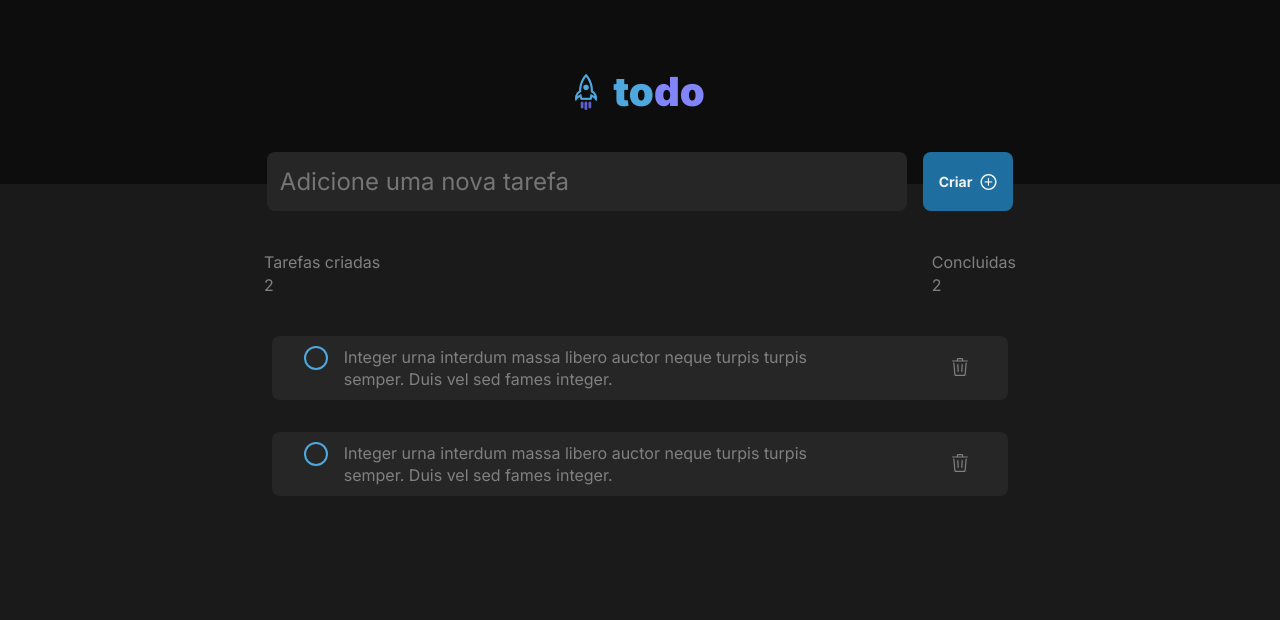
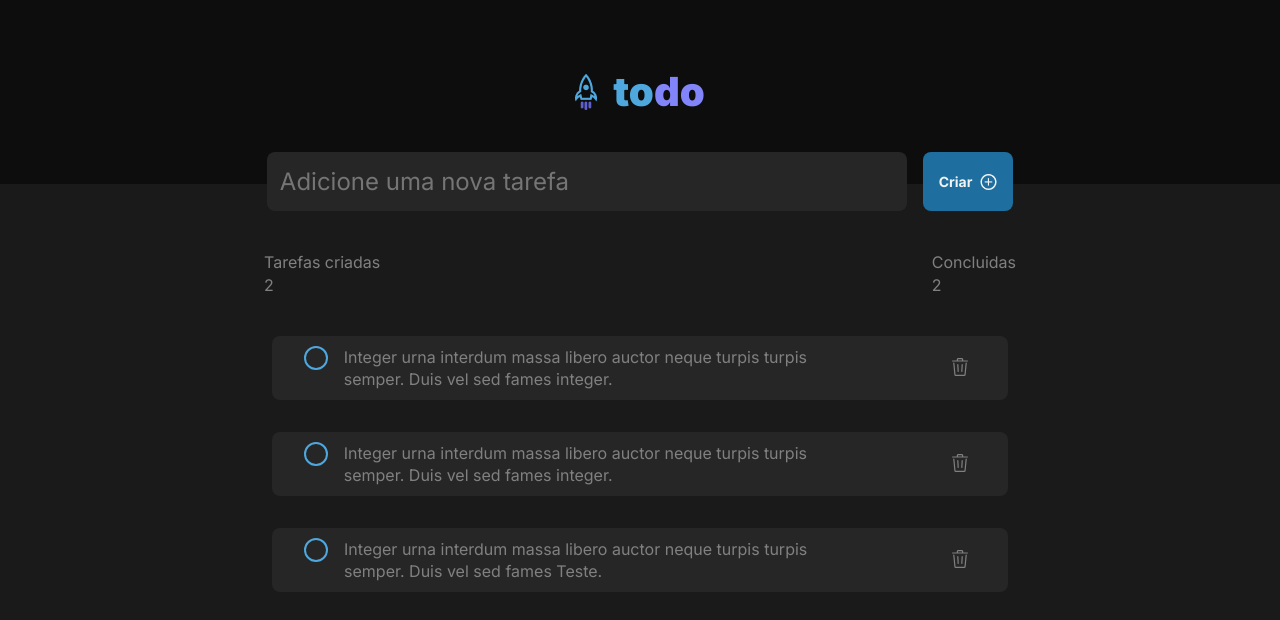
Before and after one commit to iuryescano/toDoListJsx, a React (Vite) app: page / in a window 1280 px wide. Shown: the top 620 px of the page. Built offline with nearby package versions, Linux system fonts and the light colour scheme.

Commit message:
:sparkles: feat: The button information extract with onChange and newTask

```diff
--- a/src/components/Task.jsx
+++ b/src/components/Task.jsx
@@ -2,7 +2,7 @@ import styles from './Task.module.css';
 import { GoTrash } from "react-icons/go";
 import { useState } from 'react';
 
-export function Task ({title}) {
+export function Task ({id, title}) {
   const [isSublined, setSublinedText] = useState(false);
 
   const handleSublineText = () => {
@@ -14,8 +14,8 @@ export function Task ({title}) {
   return (
     <div className={styles.Task}>
       <div className={styles.Content}>
-        <input type="checkbox" id="checkbox" className={styles.checkbox} onClick={handleSublineText}/>
-        <label htmlFor="checkbox" className={styles.checkboxLabel}></label>
+        <input type="checkbox" id={`checkbox-${id}`} className={styles.checkbox} onClick={handleSublineText}/>
+        <label htmlFor={`checkbox-${id}`} className={styles.checkboxLabel}></label>
         <p className={isSublined ? styles.sublined : ''}>{title}</p>
       </div>
       <button className={styles.removeButton}>
--- a/src/pages/App.tsx
+++ b/src/pages/App.tsx
@@ -6,10 +6,17 @@ import clipboard from '../assets/Clipboard.png'
 import { Task } from '../components/Task'
 
 function App() {
-  const tasks = [
+  const [tasks, setTasks] = useState([
     {id: 1, text: "Integer urna interdum massa libero auctor neque turpis turpis semper. Duis vel sed fames integer."},
-    {id: 2, text: "Integer urna interdum massa libero auctor neque turpis turpis semper. Duis vel sed fames integer."}
-  ];
+    {id: 2, text: "Integer urna interdum massa libero auctor neque turpis turpis semper. Duis vel sed fames integer."},
+    {id: 3, text: "Integer urna interdum massa libero auctor neque turpis turpis semper. Duis vel sed fames Teste."}
+  ]);
+
+  const [newTask, setNewTask] = useState("");
+
+  function handleAddTask() {
+    console.log(newTask)
+  }
 
   return (
     <>
@@ -24,9 +31,9 @@ function App() {
         <main>
           <div className = 'search-task'>
             <div className='input-container'>
-              <input type="text" placeholder='Adicione uma nova tarefa'/>
+              <input type="text" placeholder='Adicione uma nova tarefa' value={newTask} onChange={(e) => setNewTask(e.target.value)}/>
             </div>
-            <button className='createButton'>
+            <button className='createButton' onClick={handleAddTask}>
                 Criar
                 <img src={addon} alt="botao de adicioonar" />
             </button>
@@ -49,7 +56,7 @@ function App() {
               </div>
               ) : (
                   tasks.map((task) => (
-                    <Task key={task.id} title={task.text} />
+                    <Task key={task.id} id={task.id} title={task.text} />
                   ))
               )
             }
```
